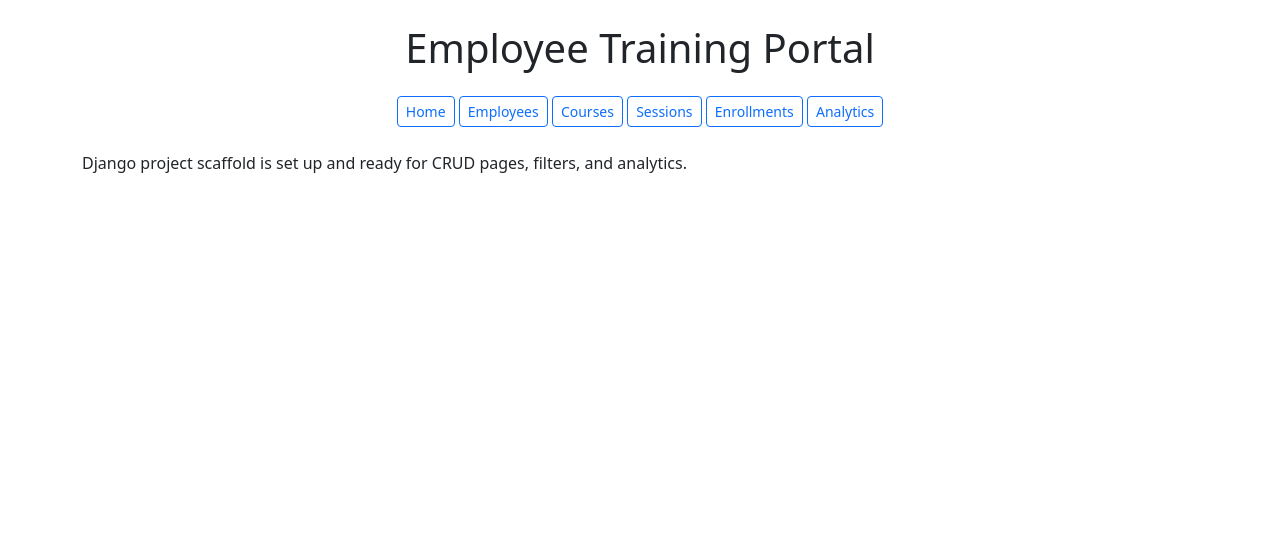
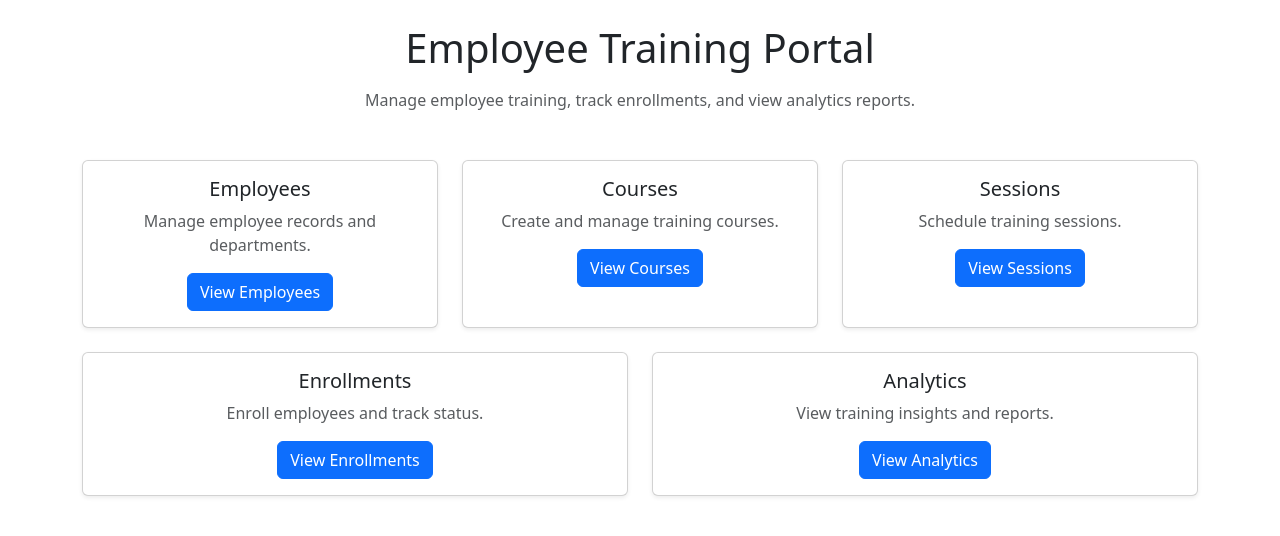
Before and after one commit to Jaren-Wheeler/employee-training-portal, a Django app: page / in a window 1280 px wide. Shown: the top 536 px of the page. Run offline with Django 5.2, Linux system fonts and the light colour scheme.

Commit message:
added cards to home page

```diff
--- a/templates/training/base.html
+++ b/templates/training/base.html
@@ -4,6 +4,7 @@
     <meta charset="UTF-8" />
     <meta name="viewport" content="width=device-width, initial-scale=1.0" />
     <title>Employee Training Portal</title>
+
     <link
       href="https://cdn.jsdelivr.net/npm/bootstrap@5.3.3/dist/css/bootstrap.min.css"
       rel="stylesheet"
@@ -12,10 +13,10 @@
 
   <body>
     <div class="container mt-4">
-      <!-- HEADER -->
+      <!-- HEADER + NAV (can be overridden) -->
+      {% block header %}
       <h1 class="text-center mb-4">Employee Training Portal</h1>
 
-      <!-- NAV -->
       <nav class="text-center mb-4">
         <a
           href="{% url 'training:home' %}"
@@ -24,11 +25,14 @@
         >
         <a
           href="{% url 'training:employees_list' %}"
-          class="btn btn-outline-primary btn-sm">Employees</a>
+          class="btn btn-outline-primary btn-sm"
+          >Employees</a
+        >
         <a
           href="{% url 'training:courses_list' %}"
           class="btn btn-outline-primary btn-sm"
-          >Courses</a>
+          >Courses</a
+        >
         <a href="#" class="btn btn-outline-primary btn-sm">Sessions</a>
         <a
           href="{% url 'training:enrollment_list' %}"
@@ -38,11 +42,12 @@
         <a
           href="{% url 'training:analytics' %}"
           class="btn btn-outline-primary btn-sm"
-        >
-          Analytics</a
+          >Analytics</a
         >
       </nav>
+      {% endblock %}
 
+      <!-- PAGE CONTENT -->
       {% block content %}{% endblock %}
     </div>
   </body>
--- a/templates/training/home.html
+++ b/templates/training/home.html
@@ -1,16 +1,77 @@
-<!doctype html>
-<html lang="en">
-  <head>
-    <meta charset="UTF-8" />
-    <meta name="viewport" content="width=device-width, initial-scale=1.0" />
-    <title>Employee Training Analytics Portal</title>
-  </head>
-  {% extends "training/base.html" %} {% block content %}
-  <body>
-    <p>
-      Django project scaffold is set up and ready for CRUD pages, filters, and
-      analytics.
-    </p>
-  </body>
-  {% endblock %}
-</html>
+{% extends "training/base.html" %} {% block header %}
+<!-- no header/nav on home -->
+{% endblock %} {% block content %}
+
+<div class="text-center mb-5">
+  <h1 class="mb-3">Employee Training Portal</h1>
+  <p class="text-muted">
+    Manage employee training, track enrollments, and view analytics reports.
+  </p>
+</div>
+
+<div class="row g-4">
+  <!-- Employees -->
+  <div class="col-md-4">
+    <div class="card shadow-sm h-100">
+      <div class="card-body text-center">
+        <h5 class="card-title">Employees</h5>
+        <p class="text-muted">Manage employee records and departments.</p>
+        <a href="{% url 'training:employees_list' %}" class="btn btn-primary">
+          View Employees
+        </a>
+      </div>
+    </div>
+  </div>
+
+  <!-- Courses -->
+  <div class="col-md-4">
+    <div class="card shadow-sm h-100">
+      <div class="card-body text-center">
+        <h5 class="card-title">Courses</h5>
+        <p class="text-muted">Create and manage training courses.</p>
+        <a href="{% url 'training:courses_list' %}" class="btn btn-primary">
+          View Courses
+        </a>
+      </div>
+    </div>
+  </div>
+
+  <!-- Sessions -->
+  <div class="col-md-4">
+    <div class="card shadow-sm h-100">
+      <div class="card-body text-center">
+        <h5 class="card-title">Sessions</h5>
+        <p class="text-muted">Schedule training sessions.</p>
+        <a href="#" class="btn btn-primary"> View Sessions </a>
+      </div>
+    </div>
+  </div>
+
+  <!-- Enrollments -->
+  <div class="col-md-6">
+    <div class="card shadow-sm h-100">
+      <div class="card-body text-center">
+        <h5 class="card-title">Enrollments</h5>
+        <p class="text-muted">Enroll employees and track status.</p>
+        <a href="{% url 'training:enrollment_list' %}" class="btn btn-primary">
+          View Enrollments
+        </a>
+      </div>
+    </div>
+  </div>
+
+  <!-- Analytics -->
+  <div class="col-md-6">
+    <div class="card shadow-sm h-100">
+      <div class="card-body text-center">
+        <h5 class="card-title">Analytics</h5>
+        <p class="text-muted">View training insights and reports.</p>
+        <a href="{% url 'training:analytics' %}" class="btn btn-primary">
+          View Analytics
+        </a>
+      </div>
+    </div>
+  </div>
+</div>
+
+{% endblock %}
```
Also changed, not shown: templates/training/course_popularity.html (+3 -5 lines).
